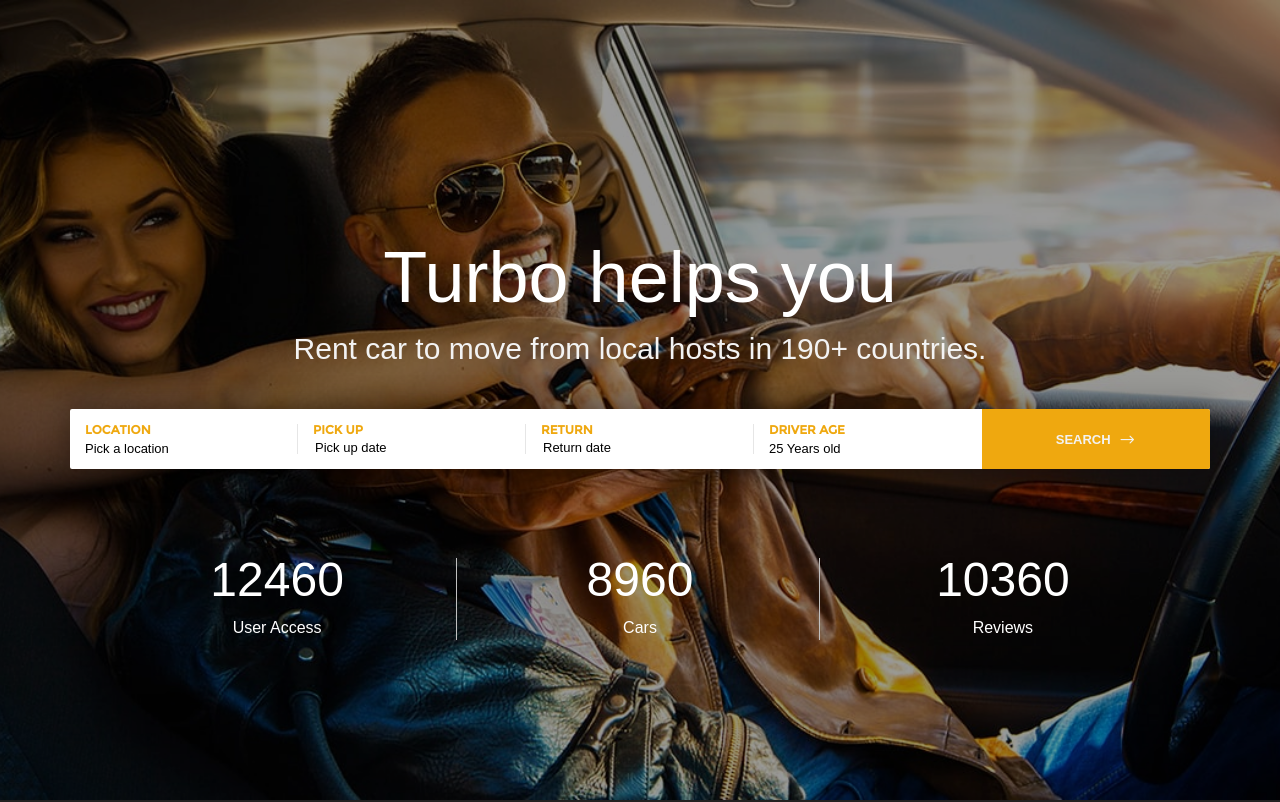
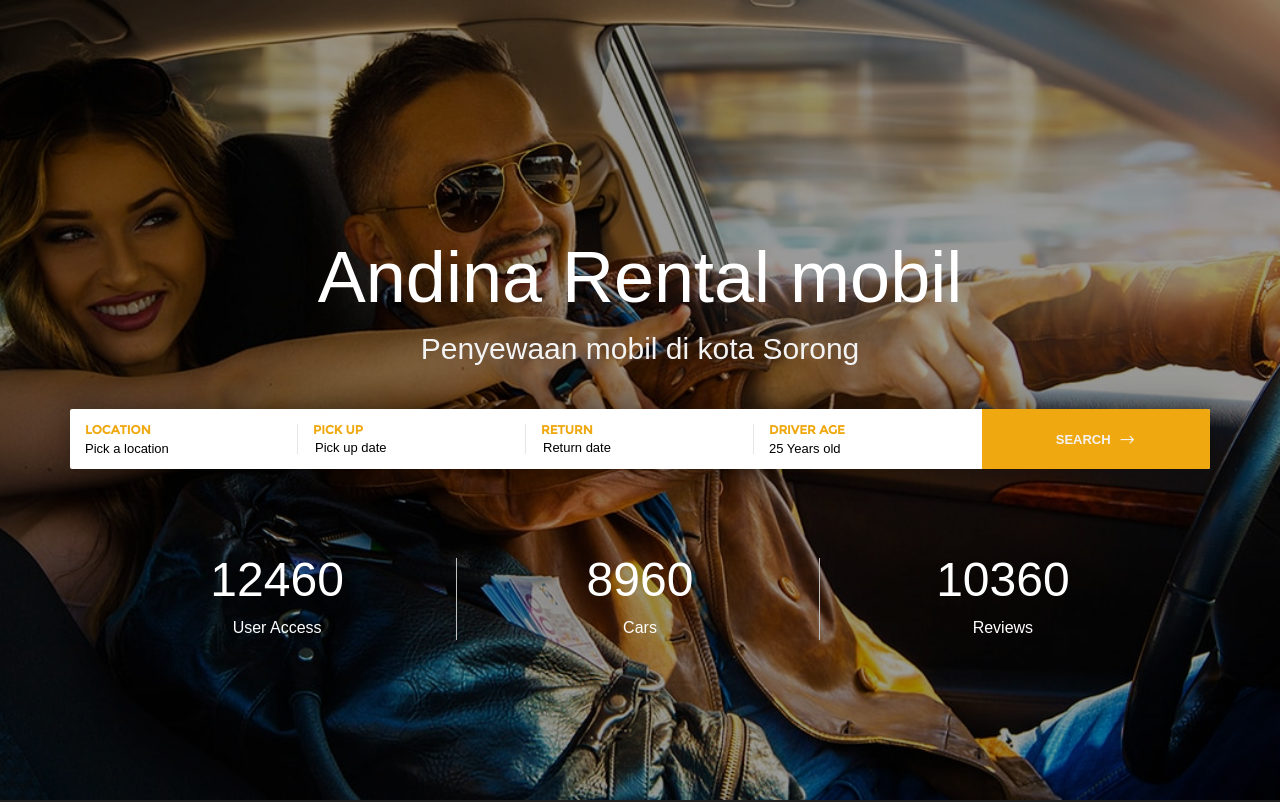
Before and after one commit to aridimas/rentalmobil, a plain HTML site: page index.html in a window 1280 px wide. Shown: the top 802 px of the page. Drawn offline with Linux system fonts and the light colour scheme; some icons are missing; a web font is replaced by a local one.

Commit message:
change banner

```diff
--- a/index.html
+++ b/index.html
@@ -26,8 +26,8 @@
         <div class="header-body" style="background: url('./img/turbo-banner.jpg') top center no-repeat; background-size: cover;">
           <div class="header-overlay"></div>
           <div class="container">
-            <h1>Turbo helps you</h1>
-            <p>Rent car to move from local hosts in 190+ countries.</p>
+            <h1>Andina Rental mobil</h1>
+            <p>Penyewaan mobil di kota Sorong</p>
             <div class="rq-search-container">
               <div class="rq-search-single">
                 <div class="rq-search-content">
```
